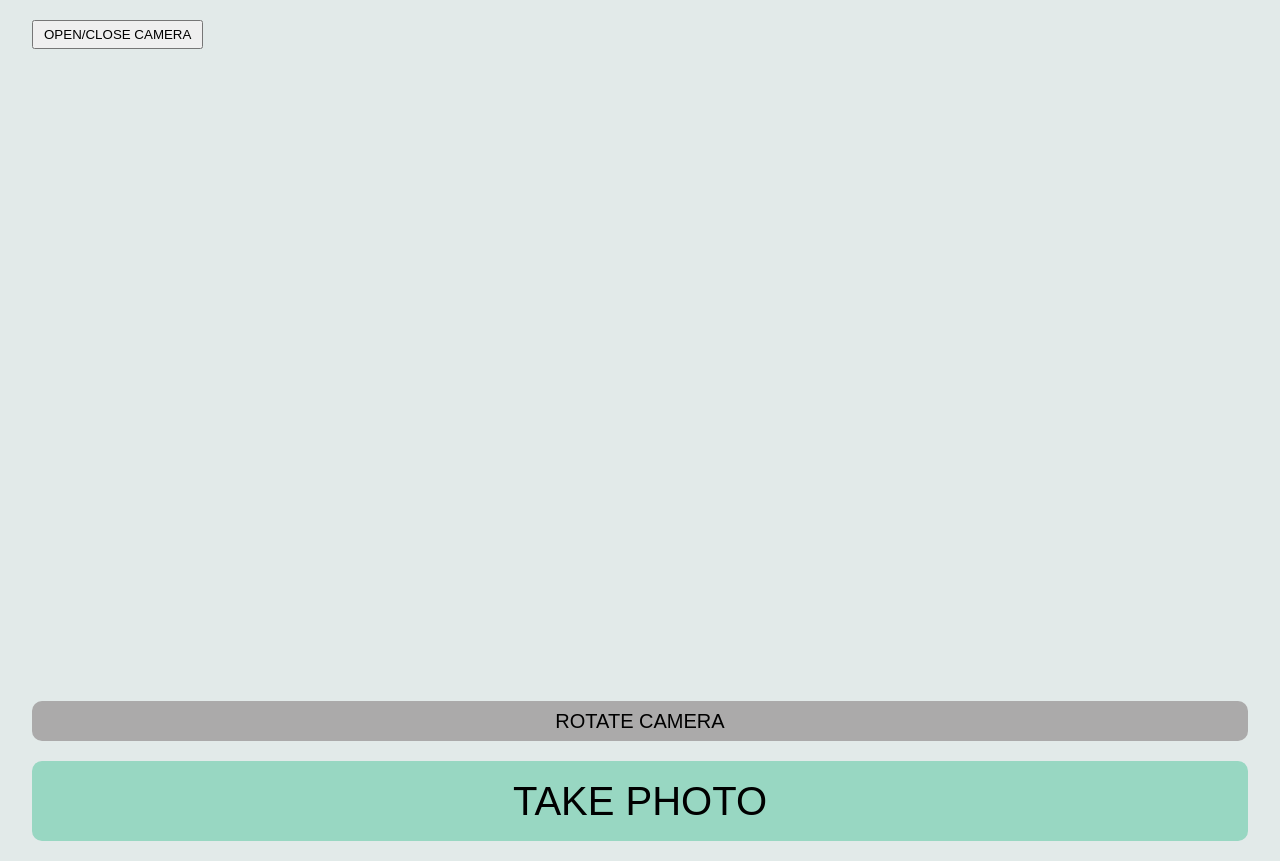
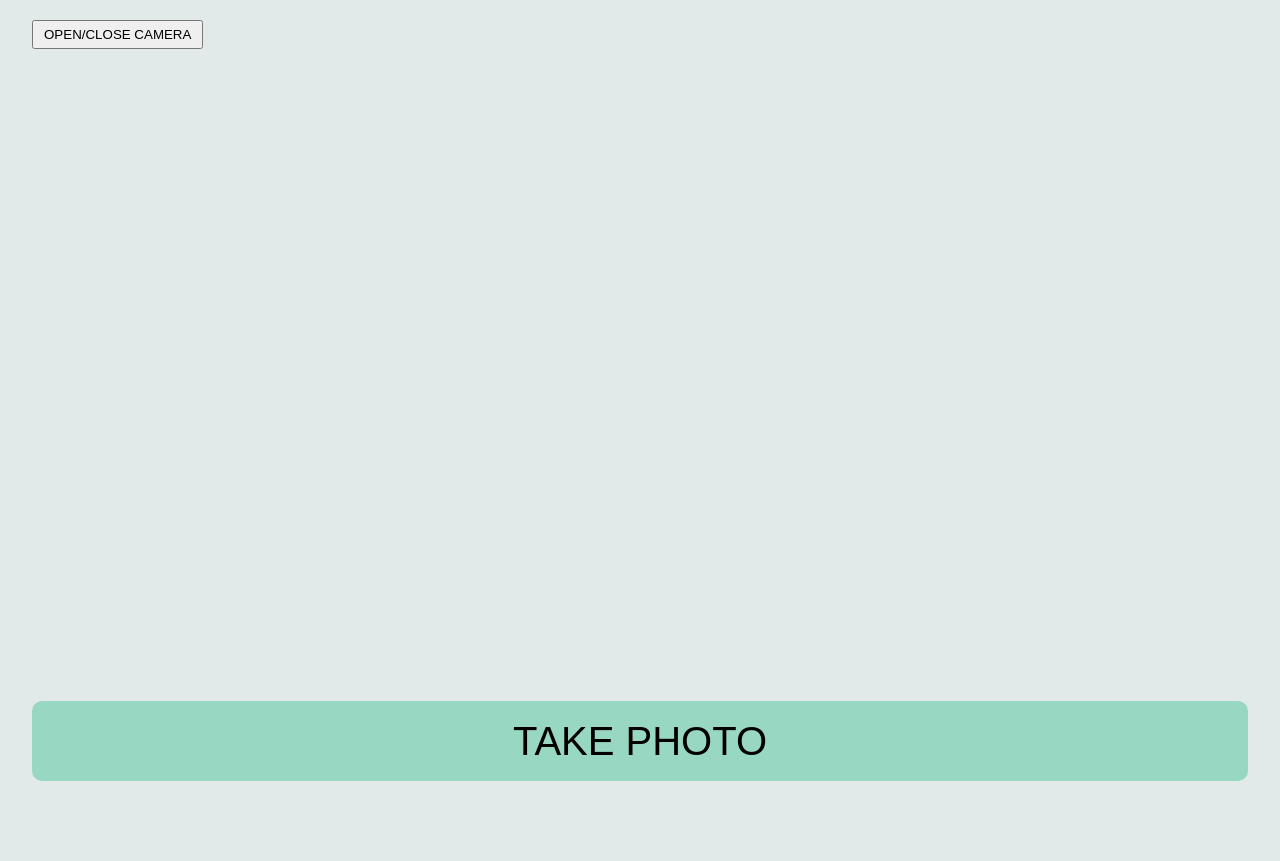
Before and after one commit to JM-SE/test-camera-next, a Next.js app: page /selfie in a window 1280 px wide. Both pictures are taken after a click on the button "OPEN/CLOSE CAMERA". After the commit the page ends 801 px from the top, so only its background shows below. Built offline with nearby package versions, Linux system fonts and the light colour scheme; no server answers.

Commit message:
detect device

```diff
--- a/src/components/SelfieHooks.js
+++ b/src/components/SelfieHooks.js
@@ -68,6 +68,15 @@ export const Selfie = ({ cameraOpen }) => {
         if (!cameraOpen) stopCam();
     }, [cameraOpen]);
 
+    const detectDevice = () => {
+        const isMobile = window.matchMedia || window.msMatchMedia;
+        if (isMobile) {
+            const match_mobile = isMobile('(pointer:coarse)');
+            return match_mobile.matches;
+        }
+        return false;
+    };
+
     return (
         <div style={{ width: '100%', background: '#e2eae9' }}>
             {imageURL === '' && (
@@ -79,6 +88,7 @@ export const Selfie = ({ cameraOpen }) => {
                         ref={videoEle}
                         style={{ transform: 'scaleX(-1)' }}
                     ></video>
+                    {detectDevice() && (
                         <button
                             style={{
                                 marginTop: '20px',
@@ -93,6 +103,7 @@ export const Selfie = ({ cameraOpen }) => {
                         >
                             <span style={{ fontSize: 20 }}>ROTATE CAMERA</span>
                         </button>
+                    )}
                     <button
                         style={{
                             marginTop: '20px',
```
Lines whose indentation alone changed are shown as unchanged.
